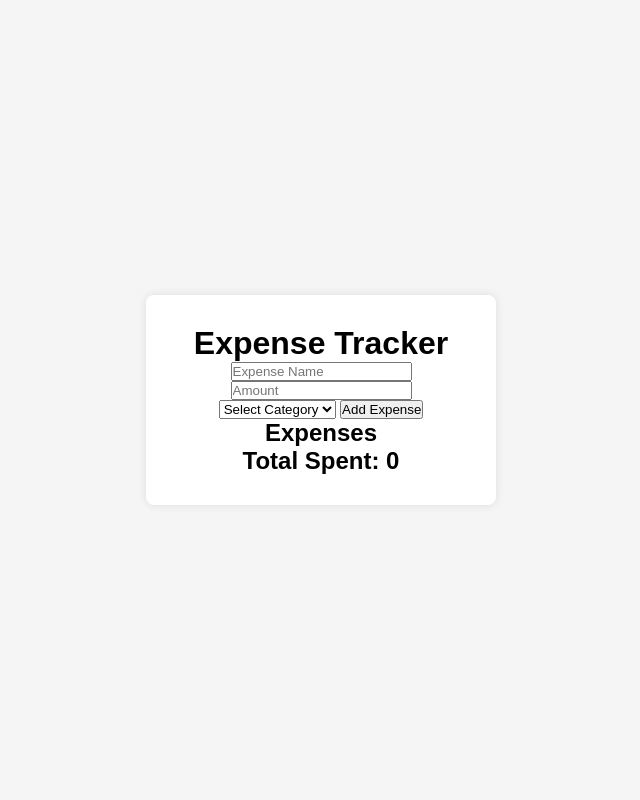
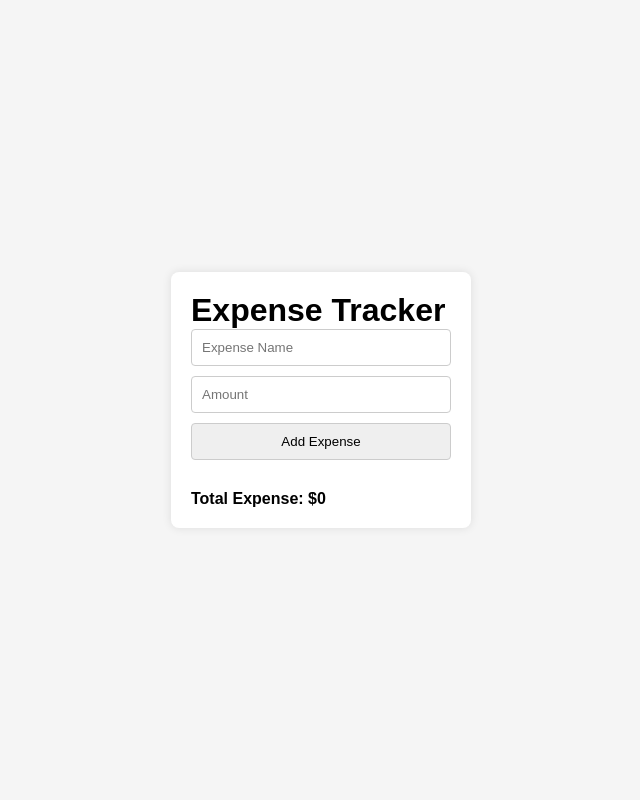
Before and after one commit to shubham-007-yad/expense_tracker, a Django app: page / in a window 1280 px wide. Shown: the whole page, without its empty margins (319-959 px from the left). Run offline with Django 5.2, Linux system fonts and the light colour scheme.

Commit message:
modified javascript function

```diff
--- a/tracker/templates/index.html
+++ b/tracker/templates/index.html
@@ -19,108 +19,104 @@
       justify-content: center;
       align-items: center;
       height: 100vh;
+      flex-direction: column;
     }
 
     .container {
-    background-color: white;
+      background-color: #fff;
+      padding: 20px;
       border-radius: 8px;
       box-shadow: 0 0 10px rgba(0, 0, 0, 0.1);
-    padding: 30px;
-    width: 350px;
-    text-align: center;
+      width: 300px;
     }
 
-  /* Form container */
-  .form-container input {
-    width: 100%;
+    .expense-form {
+      display: flex;
+      flex-direction: column;
+    }
+
+    .expense-form input, .expense-form button {
+      margin-bottom: 10px;
       padding: 10px;
-    margin: 10px 0;
       border: 1px solid #ccc;
       border-radius: 4px;
-    font-size: 16px;
     }
 
-  #add-expense {
-    padding: 10px 20px;
-    background-color: #4CAF50;
+    .expense-list {
+      margin-top: 20px;
+    }
+
+    .expense-item {
+      display: flex;
+      justify-content: space-between;
+      padding: 10px;
+      border-bottom: 1px solid #ccc;
+    }
+
+    .remove-button {
+      background-color: #ff4d4d;
       color: white;
       border: none;
       border-radius: 4px;
+      padding: 5px 10px;
       cursor: pointer;
     }
 
-  #add-expense:hover {
-    background-color: #45a049;
-  }
-
-  /* Expense list */
-  .expenses-list ul {
-    list-style-type: none;
-    padding: 0;
-    margin: 0;
-  }
-
-  .expenses-list li {
-    padding: 10px;
-    background-color: #f2f2f2;
-    margin: 5px 0;
-    border-radius: 4px;
-    display: flex;
-    justify-content: space-between;
-    align-items: center;
-  }
-
-  .remove-btn {
-    background-color: #f44336;
-    color: white;
-    border: none;
-    padding: 5px 10px;
-    border-radius: 4px;
-    cursor: pointer;
-  }
-
-  .remove-btn:hover {
-    background-color: #e53935;
-  }
-
-  /* Total Expenses */
-  .total-expenses {
+    .total-expense {
       margin-top: 20px;
-    font-size: 20px;
       font-weight: bold;
     }
-
   </style>
 </head>
 <body>
-
   <div class="container">
     <h1>Expense Tracker</h1>
-
-    <!-- Expense Form -->
-    <form id="expense-form" action="add-expense" method="post">
+    <form class="expense-form" id="expense-form">
       <input type="text" id="expense-name" placeholder="Expense Name" required>
       <input type="number" id="expense-amount" placeholder="Amount" required>
-      <select id="expense-category" required>
-        <option value="">Select Category</option>
-        <option value="Food">Food</option>
-        <option value="Transport">Transport</option>
-        <option value="Entertainment">Entertainment</option>
-        <option value="Bills">Bills</option>
-      </select>
       <button type="submit">Add Expense</button>
     </form>
-
-    <!-- Expense List -->
-    <div id="expense-list">
-      <h2>Expenses</h2>
-      <ul id="expense-items"></ul>
+    <div class="expense-list" id="expense-list"></div>
+    <div class="total-expense" id="total-expense">Total Expense: $0</div>
   </div>
 
-    <!-- Total -->
-    <div id="total">
-      <h2>Total Spent: <span id="total-amount">0</span></h2>
-    </div>
-  </div>
+  <script>
+    let totalExpense = 0;
+
+    document.getElementById('expense-form').addEventListener('submit', function(event) {
+      event.preventDefault();
+
+      const expenseName = document.getElementById('expense-name').value;
+      const expenseAmount = parseFloat(document.getElementById('expense-amount').value);
+
+      if (expenseName && expenseAmount) {
+        const expenseList = document.getElementById('expense-list');
+        const expenseItem = document.createElement('div');
+        expenseItem.className = 'expense-item';
+        expenseItem.innerHTML = `
+          <span>${expenseName}</span>
+          <span>$${expenseAmount.toFixed(2)}</span>
+          <button class="remove-button">Remove</button>
+        `;
+
+        expenseItem.querySelector('.remove-button').addEventListener('click', function() {
+          expenseList.removeChild(expenseItem);
+          totalExpense -= expenseAmount;
+          updateTotalExpense();
+        });
+
+        expenseList.appendChild(expenseItem);
+
+        totalExpense += expenseAmount;
+        updateTotalExpense();
+
+        document.getElementById('expense-form').reset();
+      }
+    });
+
+    function updateTotalExpense() {
+      document.getElementById('total-expense').textContent = `Total Expense: $${totalExpense.toFixed(2)}`;
+    }
+  </script>
 </body>
 </html>
```
Lines whose indentation alone changed are shown as unchanged.
